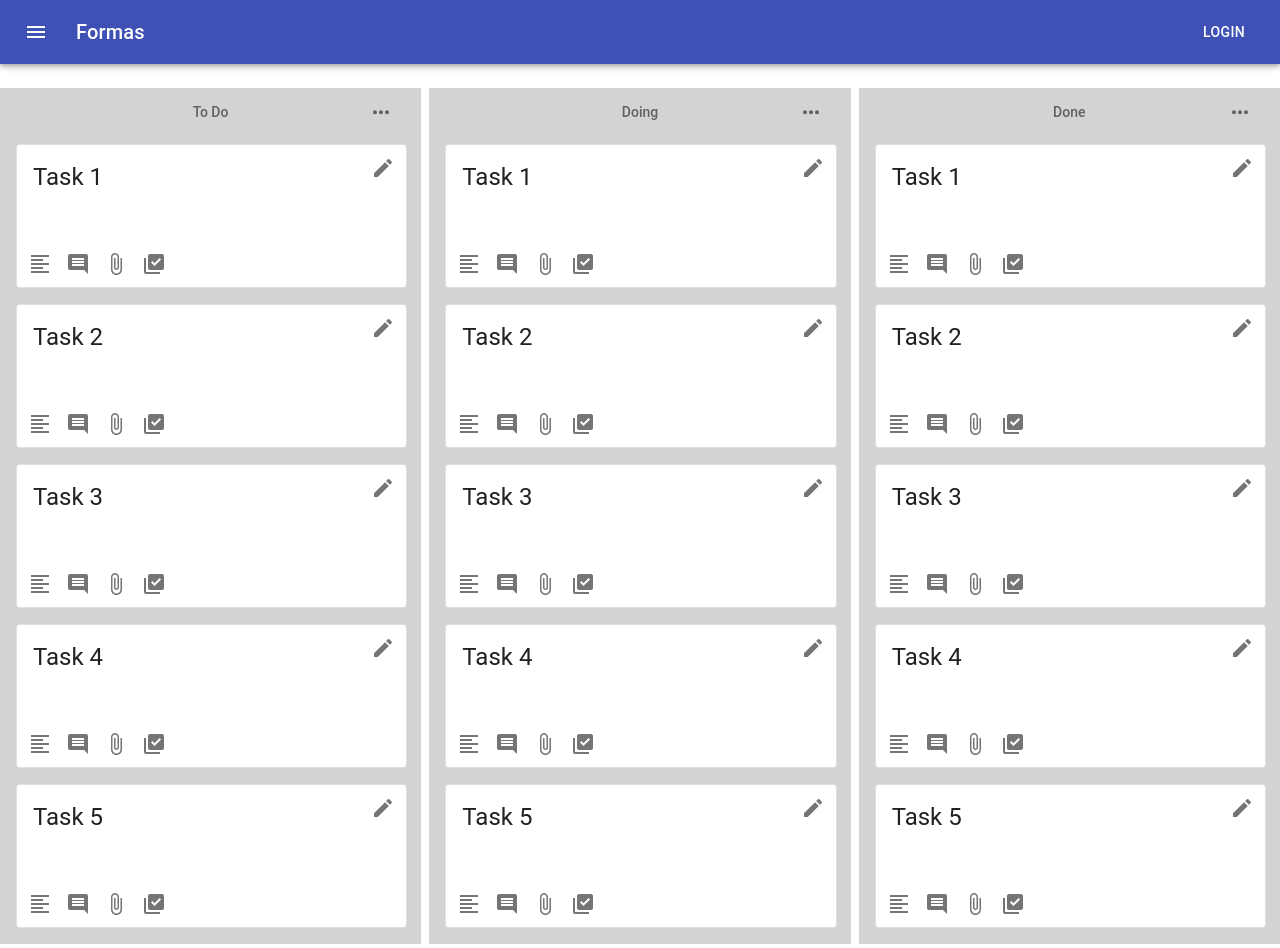
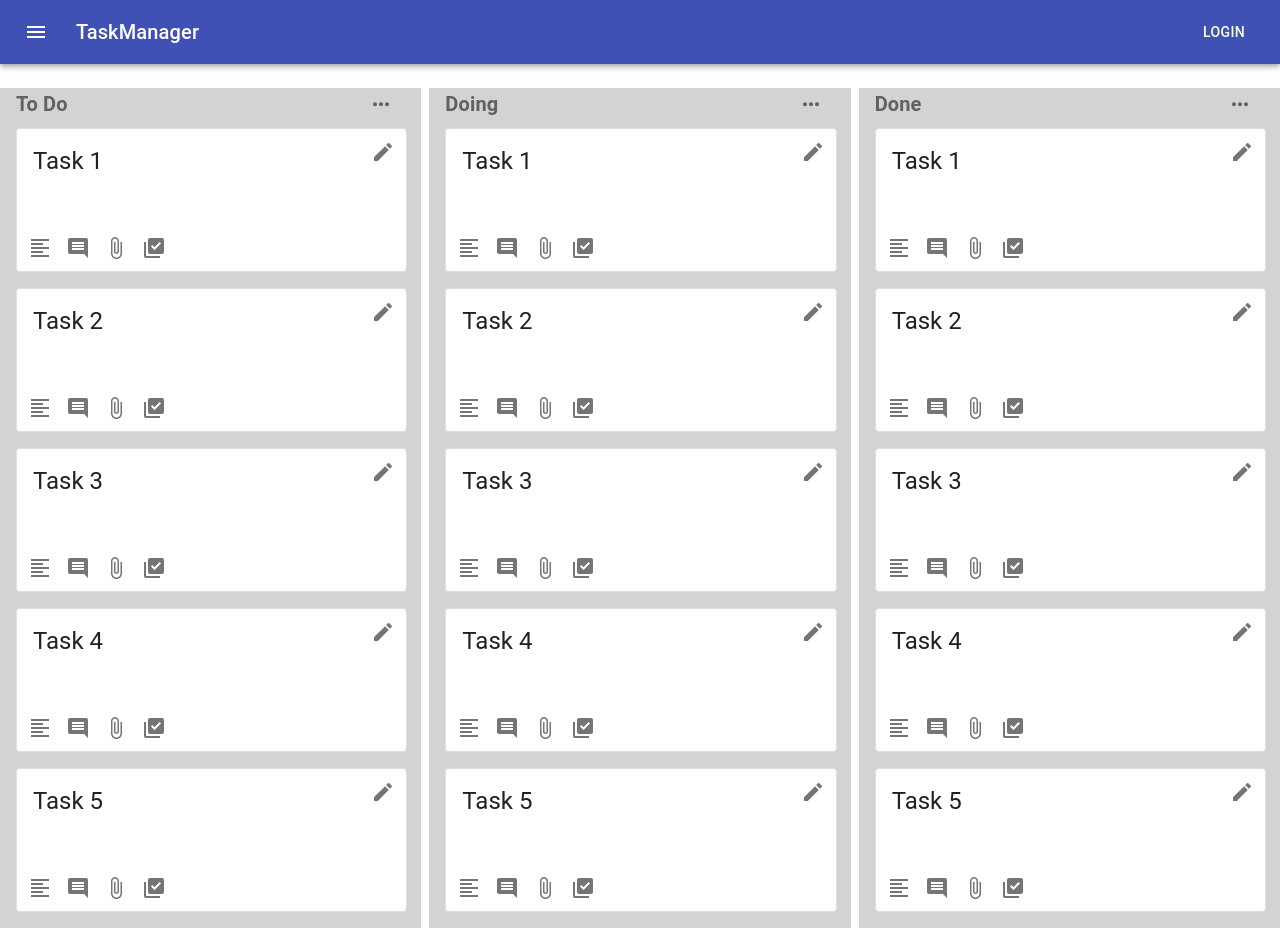
Before and after one commit to manussr/TaskManager, a React (Create React App) app: page / in a window 1280 px wide. Built offline with nearby package versions, Linux system fonts and the light colour scheme.

Commit message:
Align list text to left

```diff
--- a/src/components/Header.js
+++ b/src/components/Header.js
@@ -36,7 +36,7 @@ const Header = () => {
                   <MenuIcon />
                </IconButton>
                <Typography variant="h6" className={classes.title}>
-                  Formas
+                  TaskManager
                </Typography>
                <Button color="inherit">Login</Button>
             </Toolbar>
--- a/src/components/TaskList.js
+++ b/src/components/TaskList.js
@@ -1,6 +1,6 @@
 import React from 'react';
 import { makeStyles } from '@material-ui/core/styles';
-import { List, ListItem, ListSubheader, ListItemSecondaryAction, IconButton } from '@material-ui/core';
+import { List, ListItem, ListSubheader, ListItemSecondaryAction, IconButton, Typography } from '@material-ui/core';
 import {Menu, MenuItem} from "@material-ui/core";
 import CardItem from './CardItem';
 import MoreHorizIcon from '@material-ui/icons/MoreHoriz';
@@ -21,6 +21,9 @@ const useStyles = makeStyles((theme) => ({
     },
     listItem: {
         width: '200px'
+    },
+    title:{
+        fontWeight: "bold"
     }
   }));
 
@@ -66,11 +69,10 @@ const TaskList = (props) => {
     return(
         <List className={classes.list} subheader={
             <ListSubheader component="div" id="list-subheader">
-                {props.title}
+                <Typography className={classes.title} variant="h6" align="left">{props.title}</Typography>
                 <ListItemSecondaryAction>
                     <IconButton onClick={handleClickMenu}>
                         <MoreHorizIcon></MoreHorizIcon>
-
                     </IconButton>
                     <Menu
                         id="simple-menu"
```
